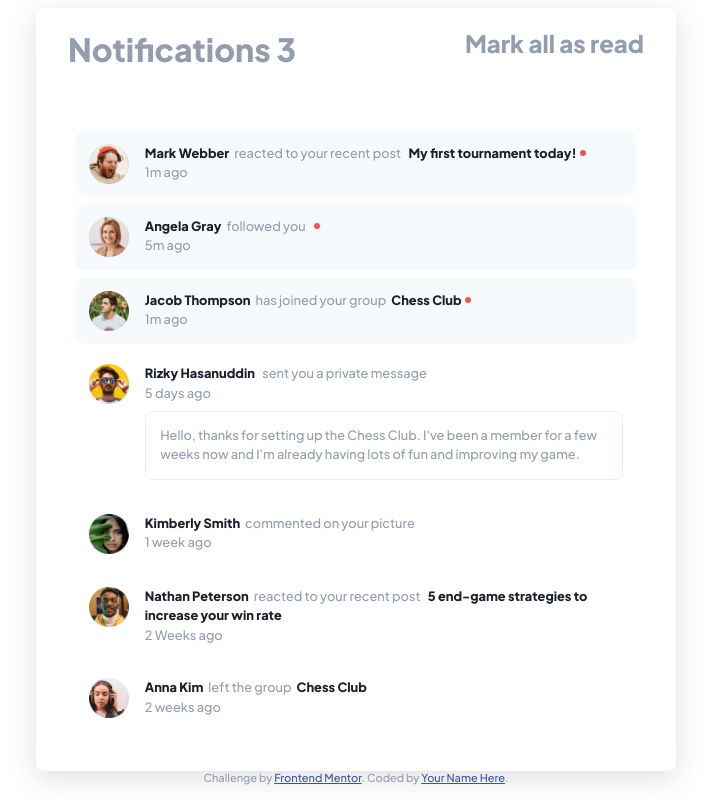
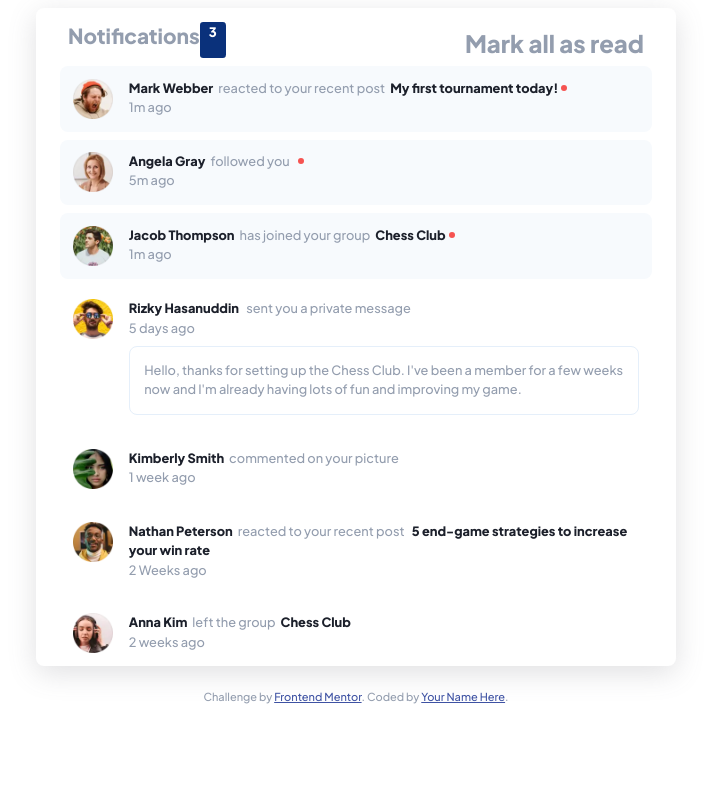
Before and after one commit to CtrlAltSudo/notifications-page-main-, a plain HTML site: page index.html in a window 1280 px wide. Shown: the whole page, without its empty margins (284-995 px from the left). Drawn offline with Linux system fonts and the light colour scheme.

Commit message:
alert icons and unread notification count now update on button click

```diff
--- a/app.js
+++ b/app.js
@@ -1,10 +1,15 @@
 const readButton = document.getElementsByTagName("h2")[0];
 const unreadNotif = document.getElementsByClassName("unread");
+const alerts = document.getElementsByClassName("alertIcon");
+const notificationCount = document.getElementsByClassName("notificationCount")[0];
 
-readButton.addEventListener("click", (e) => {
-    e.preventDefault();
+readButton.addEventListener("click", () => {
     for(let unread of unreadNotif){
         unread.style.backgroundColor = "var(--readBackground)";
     }
+    for(let alert of alerts){
+        alert.style.visibility = "hidden"
+    }
+    notificationCount.innerText = "0";
     console.log("readme clicked!") /* To ensure button is working */
 })
--- a/index.html
+++ b/index.html
@@ -20,28 +20,28 @@
 <main>
   <div id="mainContainer">
     <div class="nav">
-      <h1>Notifications 3</h1>
+      <h1>Notifications <span class="notificationCount">3</span> </h1>
       <h2>Mark all as read</h2>
     </div>
 <div id="secondaryContainer">
 <li class="unread">
   <img src="/assets/images/avatar-mark-webber.webp" alt="profilePicture">
   <div class="infoBlock">
-  <p><span class="username">Mark Webber</span>reacted to your recent post <span class="highlight">My first tournament today!</span></p>
+  <p><span class="username">Mark Webber</span>reacted to your recent post<span class="highlight">My first tournament today!<span class="alertIcon"></span></span></p>
   <p class="posted">1m ago</p>
 </div>
 </li>
 <li class="unread">
   <img src="/assets/images/avatar-angela-gray.webp" alt="profilePicture">
   <div class="infoBlock">
-  <p><span class="username">Angela Gray</span>followed you<span class="highlight"></span></p>
+  <p><span class="username">Angela Gray</span>followed you<span class="highlight"><span class="alertIcon"></span></span></p>
   <p class="posted">5m ago</p>
 </div>
 </li>
 <li class="unread">
   <img src="/assets/images/avatar-jacob-thompson.webp" alt="profilePicture">
   <div class="infoBlock">
-  <p><span class="username">Jacob Thompson</span>has joined your group<span class="highlight">Chess Club</span></p>
+  <p><span class="username">Jacob Thompson</span>has joined your group<span class="highlight">Chess Club<span class="alertIcon"></span></span></p>
   <p class="posted">1m ago</p>
 </div>
 </li>
--- a/style.css
+++ b/style.css
@@ -31,7 +31,7 @@ body {
     justify-content: space-between;
 }
 #secondaryContainer {
-    padding: 2rem;
+    padding: 0 1rem 0 1rem;
 }
 .username {
     color: hsl(224, 21%, 14%);
@@ -70,6 +70,18 @@ li {
 }
 h1,h2 {
  padding: 0 2rem 0 2rem;
+ margin-bottom: 0;
+}
+h1 {
+    font-size: 1.3rem;
+    display: flex;
+}
+.notificationCount {
+    background-color: var(--notifications);
+    padding: 2px 9px 2px 9px;
+    font-size: 13px;
+    border-radius: 0.2rem;
+    color: var(--readBackground);
 }
 li img {
     width: 2.5rem;
@@ -88,8 +100,7 @@ p {
     border-radius: 0.5rem;
 }
 
-li.unread > div:nth-child(2) > p:nth-child(1) > span:nth-child(2)::after {
-    content: '';
+.alertIcon {
     display: inline-block;
     width: 6px;
     height: 6px;
@@ -97,4 +108,8 @@ li.unread > div:nth-child(2) > p:nth-child(1) > span:nth-child(2)::after {
     border-radius: 50%;
     margin-left: 3px;
     margin-bottom: 2px;
+    visibility: visible;
 }
+footer {
+    padding-top: 1rem;
+}
```
